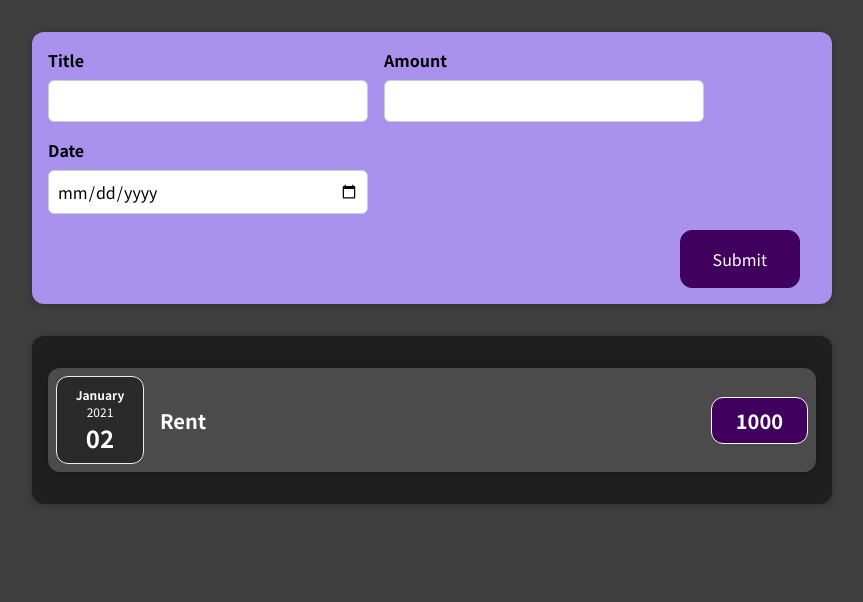
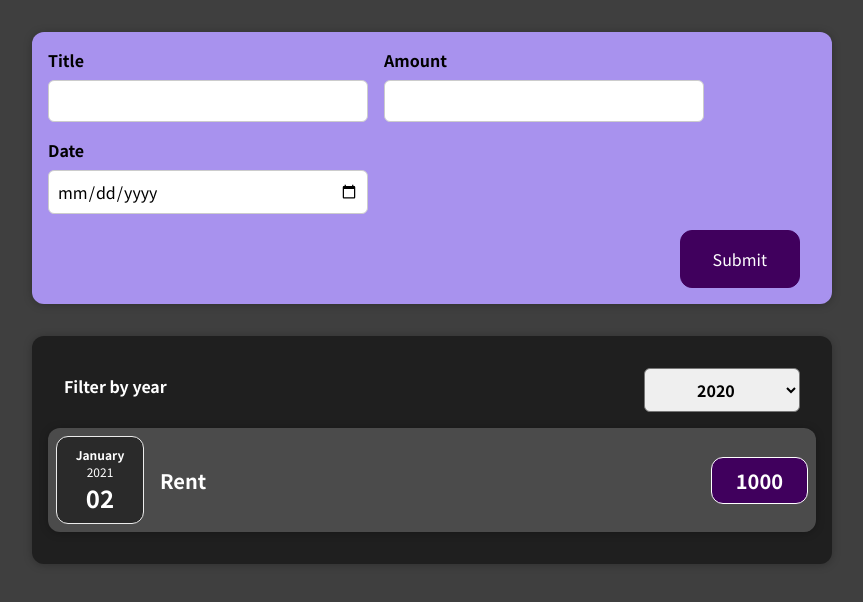
Before and after one commit to rocionadal/track-expenses, a React (Create React App) app: page / in a window 1280 px wide. Shown: the top 602 px of the page, without its empty margins (208-1071 px from the left). Built offline with nearby package versions, Linux system fonts and the light colour scheme.

Commit message:
New Filter component + style

```diff
--- a/src/components/Expenses/Expenses.js
+++ b/src/components/Expenses/Expenses.js
@@ -1,16 +1,32 @@
+import React, { useState } from 'react';
 import ExpenseItem from './ExpensesItem';
 import Card from '../UI/Card';
+import ExpensesFilter from './ExpensesFilter';
+
 import './Expenses.css';
 
 function Expenses(props) {
+  const [filteredYear, setFilteredYear] = useState('2020');
+
+  function filterChangeHandler(selectedYear) {
+    setFilteredYear(selectedYear);
+    console.log(selectedYear);
+  }
+
   return (
+    <div>
       <Card className='expenses'>
+        <ExpensesFilter
+          selected={filteredYear}
+          onChangeFilter={filterChangeHandler}
+        />
         <ExpenseItem
           title={props.items[0].title}
           amount={props.items[0].amount}
           date={props.items[0].date}
         />
       </Card>
+    </div>
   );
 }
 
--- /dev/null
+++ b/src/components/Expenses/ExpensesFilter.css
@@ -0,0 +1,24 @@
+.expenses-filter {
+  color: white;
+  padding: 0 1rem;
+}
+
+.expenses-filter__control {
+  display: flex;
+  width: 100%;
+  align-items: center;
+  justify-content: space-between;
+  margin: 1rem 0;
+}
+
+.expenses-filter label {
+  font-weight: bold;
+  margin-bottom: 0.5rem;
+}
+
+.expenses-filter select {
+  font: inherit;
+  padding: 0.5rem 3rem;
+  font-weight: bold;
+  border-radius: 6px;
+}
--- /dev/null
+++ b/src/components/Expenses/ExpensesFilter.js
@@ -0,0 +1,24 @@
+import './ExpensesFilter.css';
+
+function ExpensesFilter(props) {
+  function filterChangeHandler(event) {
+    console.log(props);
+    props.onChangeFilter(event.target.value);
+  }
+
+  return (
+    <div className='expenses-filter'>
+      <div className='expenses-filter__control'>
+        <label>Filter by year</label>
+        <select value={props.selected} onChange={filterChangeHandler}>
+          <option value='2022'>2022</option>
+          <option value='2021'>2021</option>
+          <option value='2020'>2020</option>
+          <option value='2019'>2019</option>
+        </select>
+      </div>
+    </div>
+  );
+}
+
+export default ExpensesFilter;
```
Also changed, not shown: 1 other file (tests, documents, lock files or other folders). Lines whose indentation alone changed are shown as unchanged.
